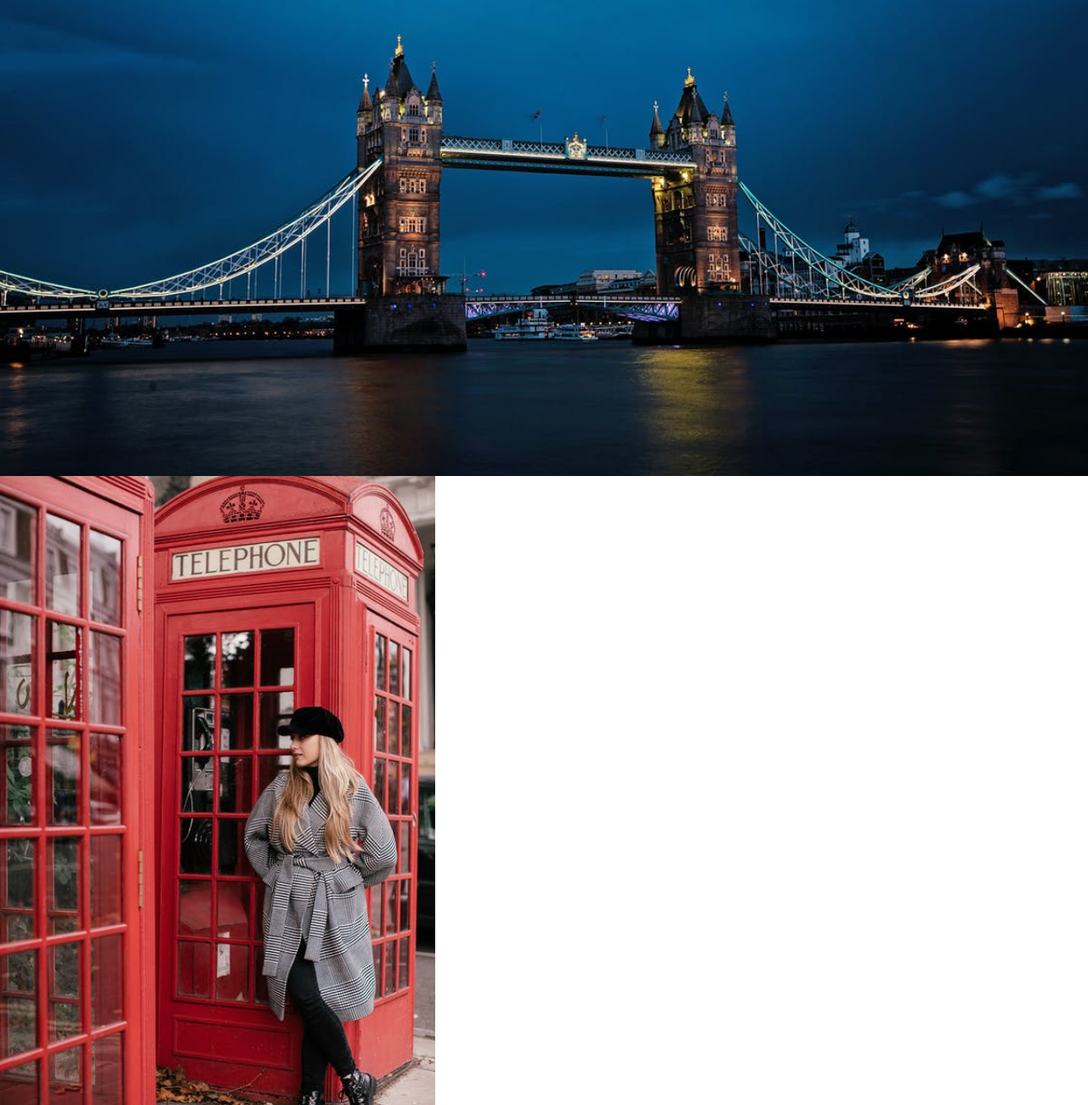
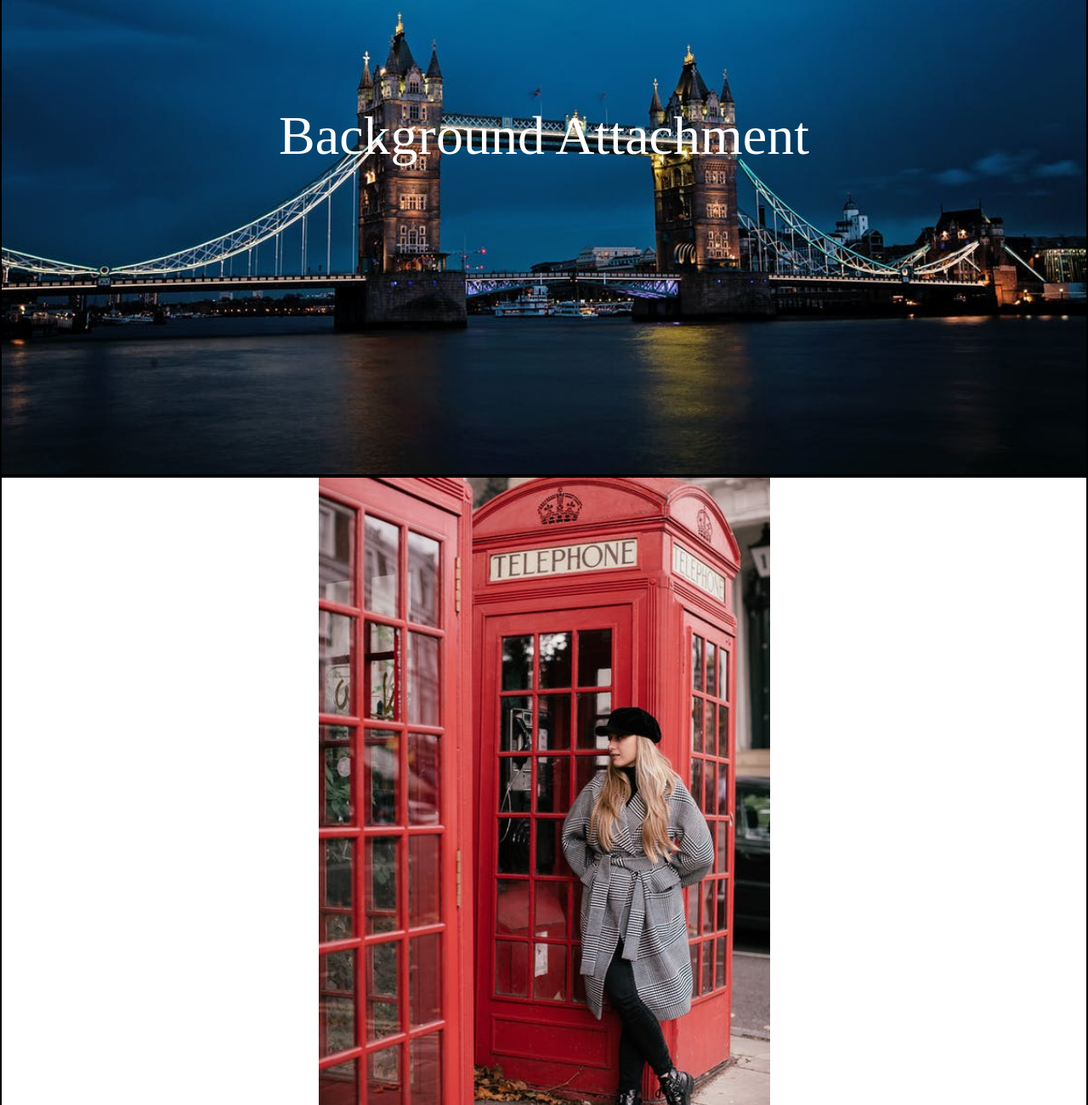
Before and after one commit to RustamovRRR/basicStyles, a plain HTML site: page backgroundImages/index.html in a window 1280 px wide. Shown: the part 240-1540 px from the top of the page at 85% size. Drawn offline with Linux system fonts and the light colour scheme.

Commit message:
adding background position, attachment, size properties

```diff
--- a/backgroundImages/index.html
+++ b/backgroundImages/index.html
@@ -8,8 +8,8 @@
     <title>Background Images</title>
   </head>
   <body>
-      <div class="bridge"></div>
-      <div class="girl"></div>
-      <div class="telephone"></div>
+    <div class="bridge"><p>Background Attachment</p></div>
+    <div class="girl"></div>
+    <div class="telephone"></div>
   </body>
 </html>
--- a/backgroundImages/style.css
+++ b/backgroundImages/style.css
@@ -3,19 +3,26 @@
   padding: 0;
   box-sizing: border-box;
 }
+div {
+  border: 2px solid black;
+}
 .bridge {
   background: url("./images/bridge.jpeg");
   width: 100vw;
   min-height: 100vh;
+  /* background-repeat: space; */
   background-repeat: no-repeat;
   background-size: cover;
+  background-position: center;
+  background-attachment: fixed;
 }
 .girl {
   background: url("./images/girl.jpeg");
-  width: 40vw;
+  width: 100vw;
   height: 100vh;
   background-repeat: no-repeat;
-  background-size: cover;
+  background-size: contain;
+  background-position: center;
 }
 .telephone {
   background: url("./images/telephone.jpeg");
@@ -24,3 +31,11 @@
   background-repeat: no-repeat;
   background-size: cover;
 }
+p {
+  font-size: 4rem;
+  position: absolute;
+  top: 50%;
+  left: 50%;
+  color: white;
+  transform: translate(-50%, -50%);
+}
```
